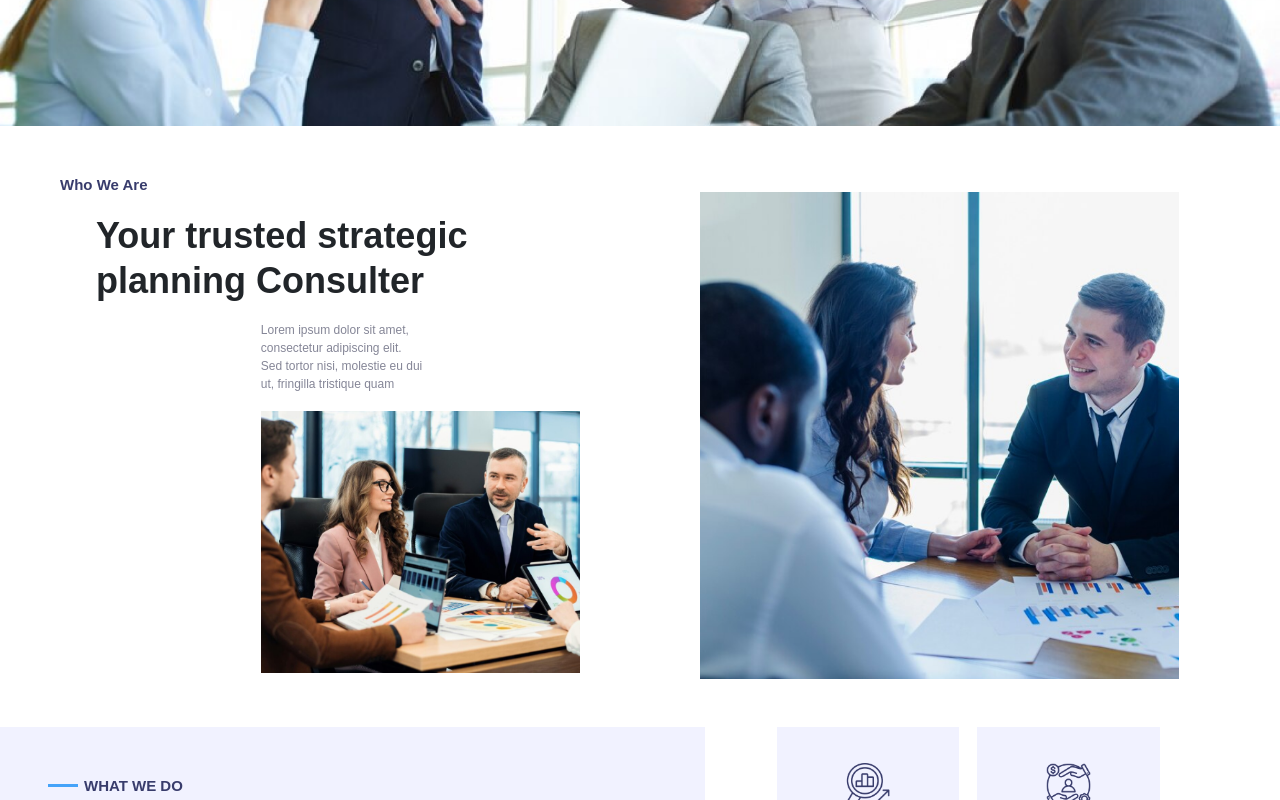
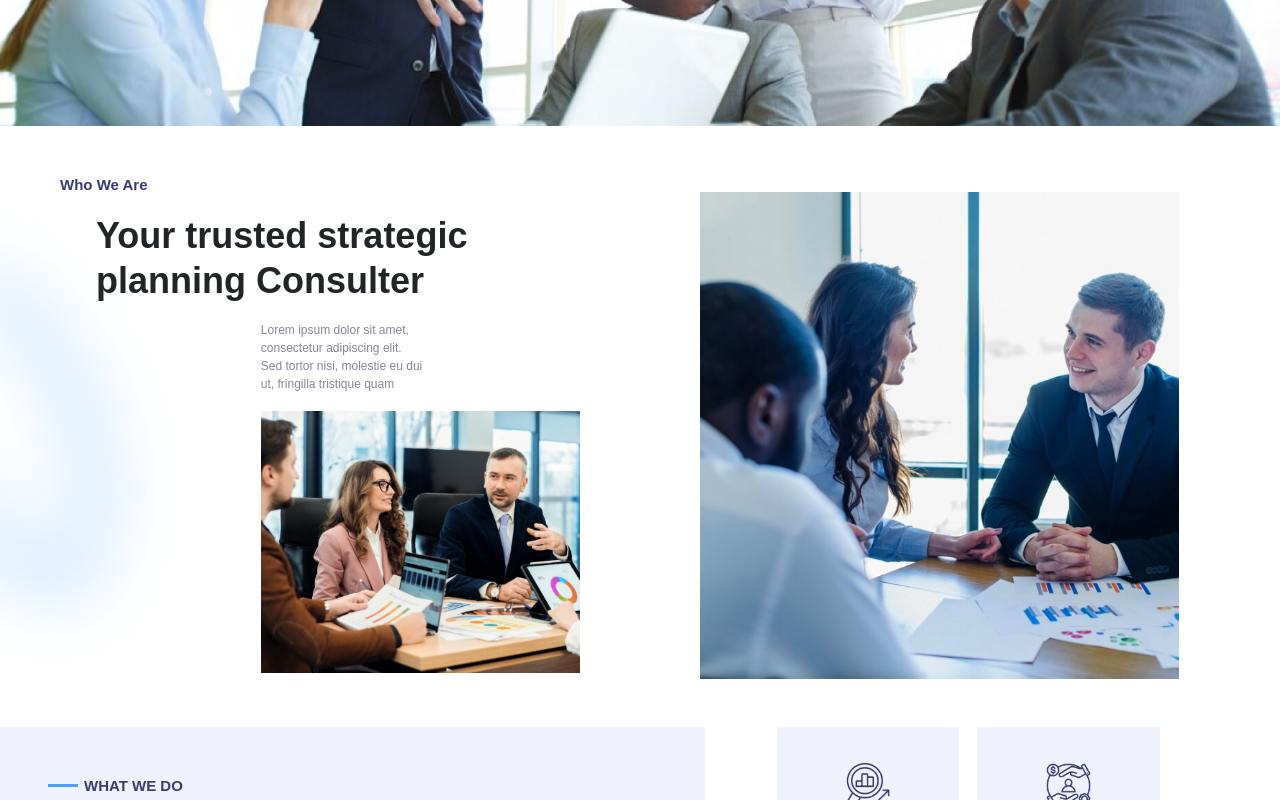
Before and after one commit to muaz2522/premier-management-company-admin, a React (Vite) app: page / in a window 1280 px wide. Shown: the part 600-1400 px from the top of the page. Built offline with nearby package versions, Linux system fonts and the light colour scheme; a web font is replaced by a local one.

Commit message:
footer comitted

```diff
--- a/src/assets/icons/FormIcons.jsx
+++ b/src/assets/icons/FormIcons.jsx
@@ -153,11 +153,29 @@ export const BusinessGrowth = ({ width = "18px", height = "14px" }) => {
     );
 }
 
-export const BelowArrowIcon =({ width = "24px", height = "18px" })=>{
-    return(
+export const BelowArrowIcon = ({ width = "24px", height = "18px" }) => {
+    return (
         <svg width={width} height={height} viewBox="0 0 30 52" fill="none" xmlns="http://www.w3.org/2000/svg">
-<path d="M13.5858 50.455C14.3668 51.2361 15.6332 51.2361 16.4142 50.455L29.1421 37.7271C29.9232 36.946 29.9232 35.6797 29.1421 34.8987C28.3611 34.1176 27.0948 34.1176 26.3137 34.8987L15 46.2124L3.68629 34.8987C2.90524 34.1176 1.63891 34.1176 0.857864 34.8987C0.0768156 35.6797 0.0768156 36.946 0.857864 37.7271L13.5858 50.455ZM13 0V49.0408H17V0H13Z" fill="#383C6C"/>
-</svg>
+            <path d="M13.5858 50.455C14.3668 51.2361 15.6332 51.2361 16.4142 50.455L29.1421 37.7271C29.9232 36.946 29.9232 35.6797 29.1421 34.8987C28.3611 34.1176 27.0948 34.1176 26.3137 34.8987L15 46.2124L3.68629 34.8987C2.90524 34.1176 1.63891 34.1176 0.857864 34.8987C0.0768156 35.6797 0.0768156 36.946 0.857864 37.7271L13.5858 50.455ZM13 0V49.0408H17V0H13Z" fill="#383C6C" />
+        </svg>
 
     );
 }
+
+export const PlanningShadow = ({ width = "180", height = "466" }) => {
+    return (
+        <svg width={width} height={height} viewBox="0 0 244 666" fill="none" xmlns="http://www.w3.org/2000/svg">
+            <g filter="url(#filter0_f_0_21)">
+                <path d="M-33.5 112C144.5 268.5 149.5 430 104.5 529.5C68.5 609.1 -65.5 441 -128 347" stroke="#A0D1FF" stroke-width="30" />
+            </g>
+            <defs>
+                <filter id="filter0_f_0_21" x="-240.491" y="0.734863" width="483.815" height="664.553" filterUnits="userSpaceOnUse" color-interpolation-filters="sRGB">
+                    <feFlood flood-opacity="0" result="BackgroundImageFix" />
+                    <feBlend mode="normal" in="SourceGraphic" in2="BackgroundImageFix" result="shape" />
+                    <feGaussianBlur stdDeviation="50" result="effect1_foregroundBlur_0_21" />
+                </filter>
+            </defs>
+        </svg>
+
+    );
+}
--- a/src/components/home/Planning.jsx
+++ b/src/components/home/Planning.jsx
@@ -6,11 +6,12 @@ import src3 from '../../assets/images/home/market-analysis.png';
 import src4 from '../../assets/images/home/retention.png';
 import src5 from '../../assets/images/home/solution.png';
 import src6 from '../../assets/images/home/recruitment-human.png';
-
+import {PlanningShadow} from '../../assets/icons';
 
 function Planning() {
     return (
-        <section >
+        <section className='relative'>
+            <div className='absolute left-0 top-24'>{PlanningShadow && <PlanningShadow/>}</div>
             <div className='grid md:grid-cols-2 sm:grid-cols-1 custom-min:gap-16 custom-md:gap-24 sm:gap-40 custom-min:p-8 custom-md:p-16'>
                 <div>
                     <div className='flex flex-col'>
@@ -21,6 +22,7 @@ function Planning() {
                         <p className='w-[60%] text-text-color'>
                             Lorem ipsum dolor sit amet, <br/> consectetur adipiscing elit.<br/>
                             Sed tortor nisi, molestie eu dui <br/> ut, fringilla tristique quam
+
                         </p>
                         <img src={src1} alt="strategy 1" className='w-[60%]' />
                     </div>
```
